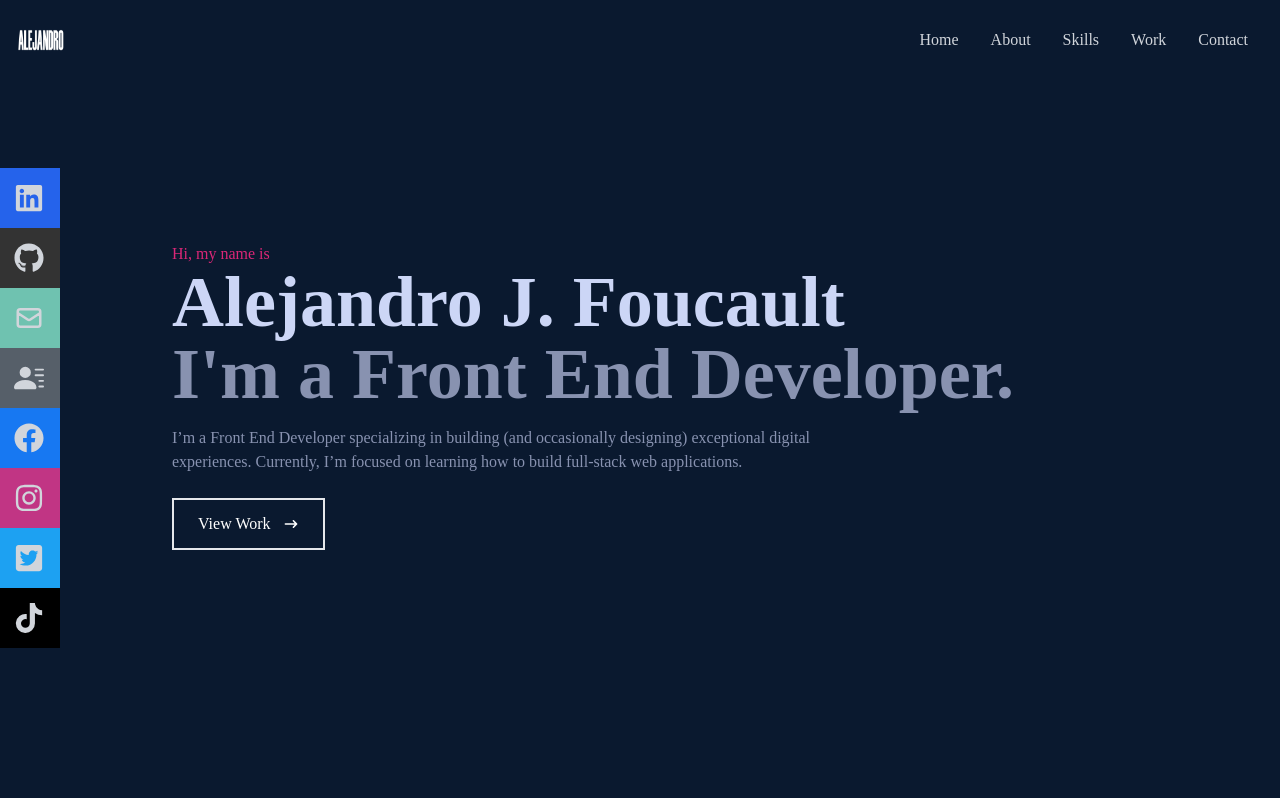
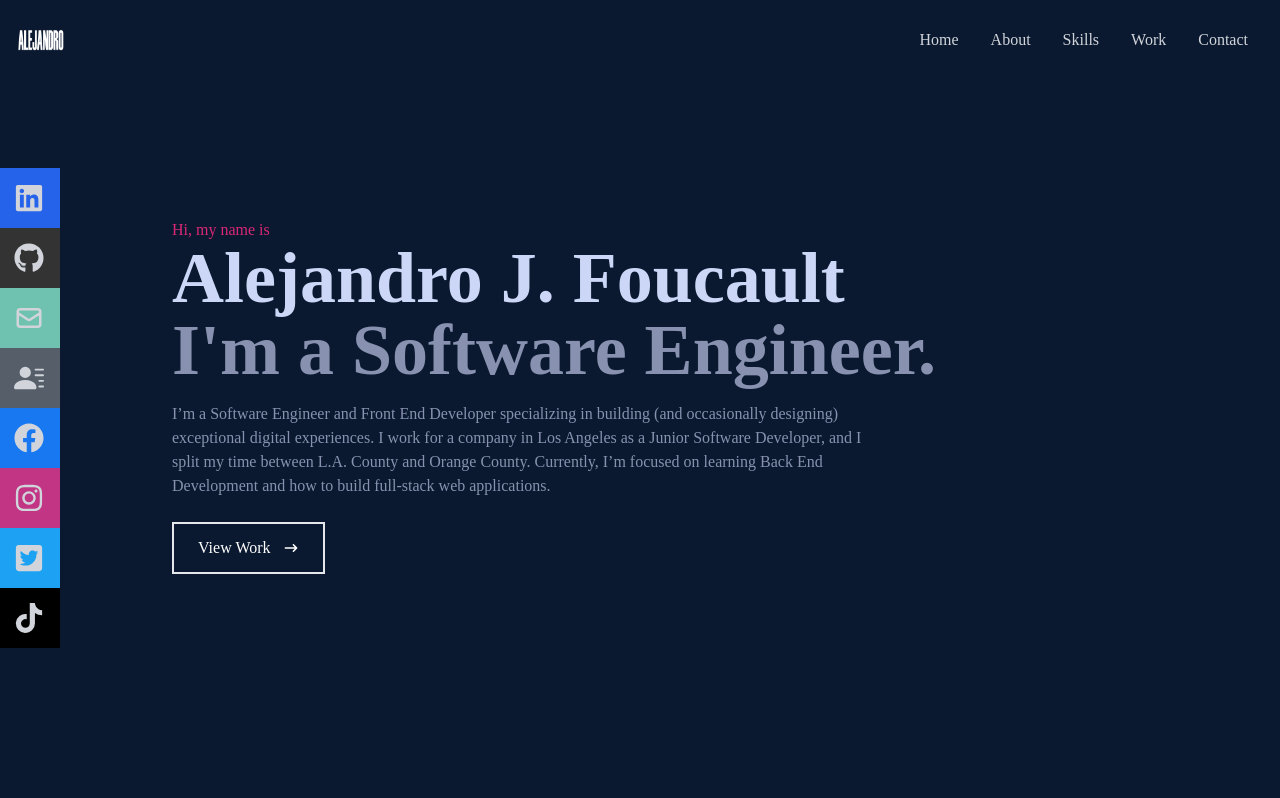
Before and after one commit to ajfm88/react-portfolio-v2, a React (Create React App) app: page / in a window 1280 px wide. Shown: the top 798 px of the page. Built offline with nearby package versions, Linux system fonts and the light colour scheme.

Commit message:
Update to the Home section

```diff
--- a/src/components/Home.jsx
+++ b/src/components/Home.jsx
@@ -1,37 +1,40 @@
-import React from "react";
-import { HiArrowNarrowRight } from "react-icons/hi";
-import BackgroundAnimation from "./BackgroundAnimation";
-import { Link } from "react-scroll";
+import React from 'react';
+import { HiArrowNarrowRight } from 'react-icons/hi';
+import BackgroundAnimation from './BackgroundAnimation';
+import { Link } from 'react-scroll';
 
 const Home = () => {
   return (
-    <div name="home" className="w-full h-screen bg-[#0a192f]">
+    <div name='home' className='w-full h-screen bg-[#0a192f]'>
       {/* Container */}
-      <div className="max-w-[1000px] mx-auto px-8 flex flex-col justify-center h-full">
-        <p className="text-pink-600">Hi, my name is</p>
-        <h1 className="text-4xl sm:text-7xl font-bold text-[#ccd6f6]">
+      <div className='max-w-[1000px] mx-auto px-8 flex flex-col justify-center h-full'>
+        <p className='text-pink-600'>Hi, my name is</p>
+        <h1 className='text-4xl sm:text-7xl font-bold text-[#ccd6f6]'>
           Alejandro J. Foucault
         </h1>
-        <h2 className="text-4xl sm:text-7xl font-bold text-[#8892b0]">
-          I'm a Front End Developer.
+        <h2 className='text-4xl sm:text-7xl font-bold text-[#8892b0]'>
+          I'm a Software Engineer.
         </h2>
-        <p className="text-[#8892b0] py-4 max-w-[700px]">
-          I’m a Front End Developer specializing in building (and occasionally
-          designing) exceptional digital experiences. Currently, I’m focused on
-          learning how to build full-stack web applications.
+        <p className='text-[#8892b0] py-4 max-w-[700px]'>
+          I’m a Software Engineer and Front End Developer specializing in
+          building (and occasionally designing) exceptional digital experiences.
+          I work for a company in Los Angeles as a Junior Software Developer,
+          and I split my time between L.A. County and Orange County. Currently,
+          I’m focused on learning Back End Development and how to build
+          full-stack web applications.
         </p>
         <div>
-          <Link to="work" smooth={true} duration={500}>
-            <button className="text-white group border-2 px-6 py-3 my-2 flex items-center hover:bg-pink-600 hover:border-pink-600">
+          <Link to='work' smooth={true} duration={500}>
+            <button className='text-white group border-2 px-6 py-3 my-2 flex items-center hover:bg-pink-600 hover:border-pink-600'>
               View Work
-              <span className="group-hover:rotate-90 duration-300">
-                <HiArrowNarrowRight className="ml-3 " />
+              <span className='group-hover:rotate-90 duration-300'>
+                <HiArrowNarrowRight className='ml-3 ' />
               </span>
             </button>
           </Link>
         </div>
       </div>
-      <div className="max-w-[500px] flex flex-col">
+      <div className='max-w-[500px] flex flex-col'>
         <BackgroundAnimation />
       </div>
     </div>
```
